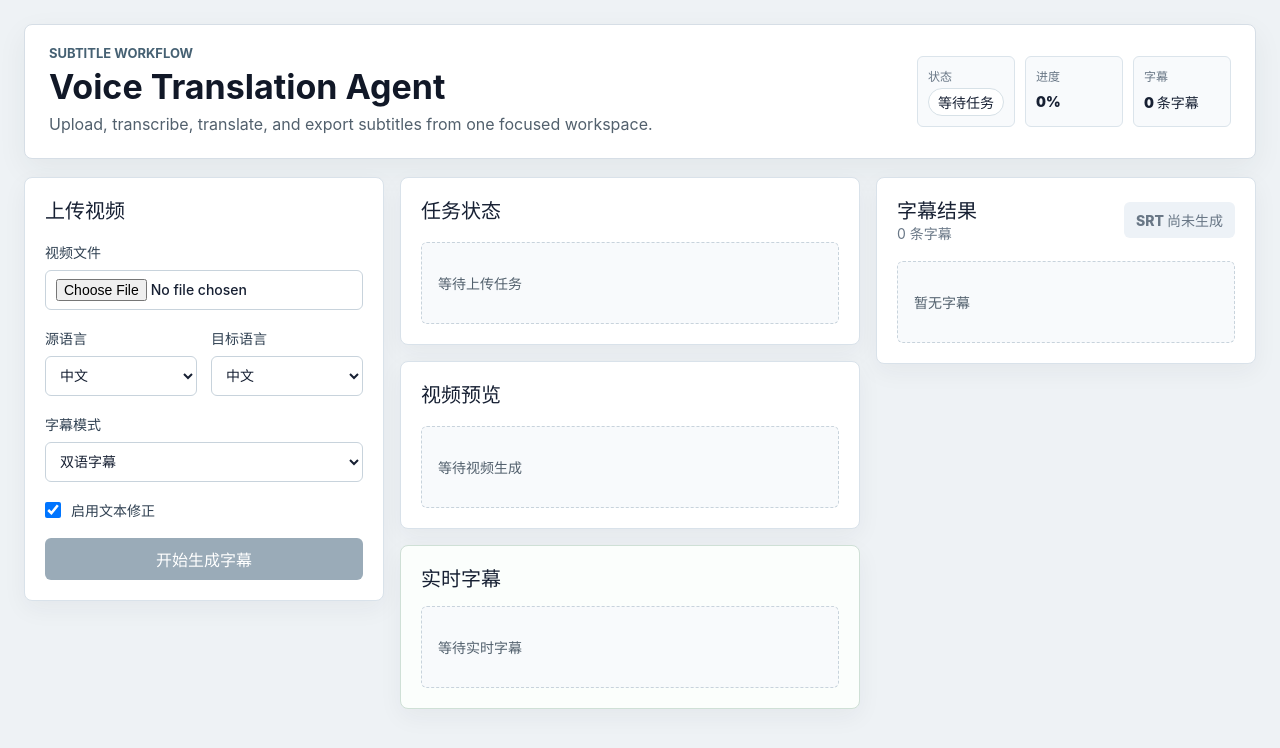
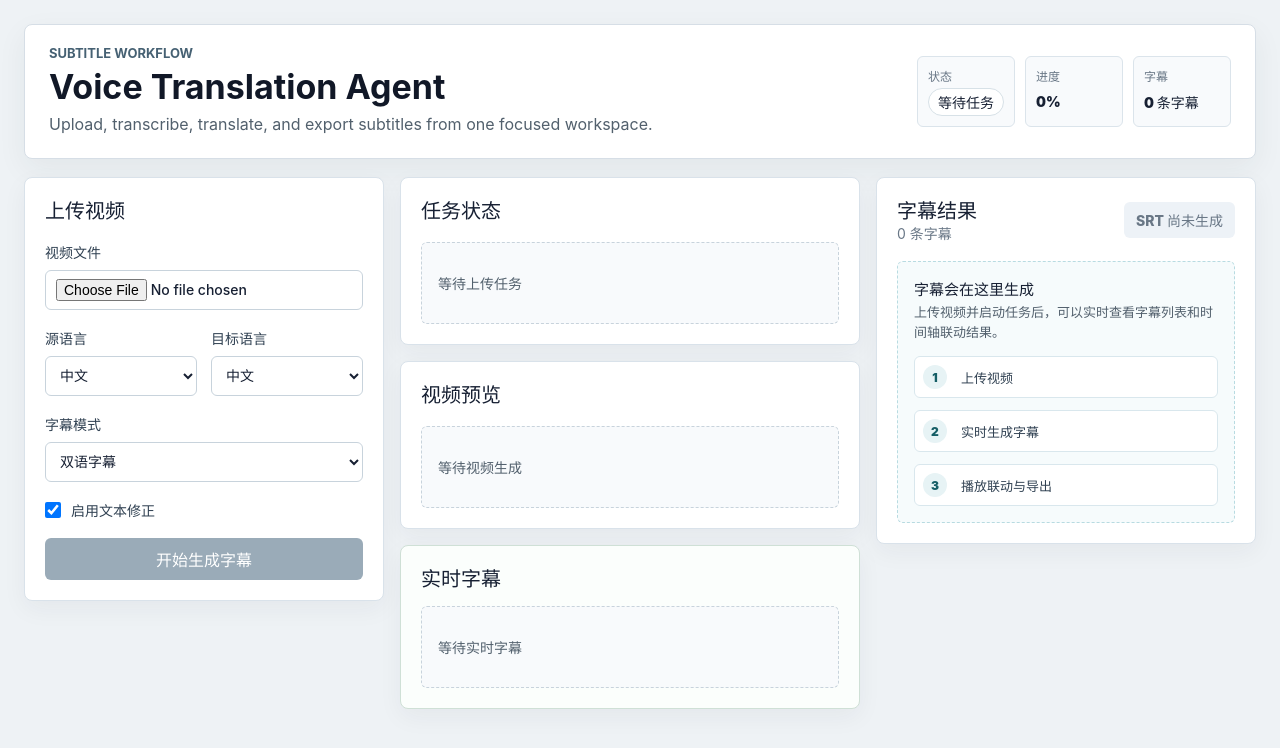
Before and after one commit to llamapw/voice_translation_agent, a Vue app in the folder src/frontend/: page / in a window 1280 px wide. Shown: the top 748 px of the page. Built offline with nearby package versions, Linux system fonts and the light colour scheme.

Commit message:
feat: 优化字幕区域空状态展示

```diff
--- a/src/frontend/src/components/SubtitleList.vue
+++ b/src/frontend/src/components/SubtitleList.vue
@@ -17,8 +17,25 @@ function formatCueDuration(cue: SubtitleCue): string {
 
 <template>
   <div class="subtitle-list">
-    <div v-if="cues.length === 0" class="empty-state">
-      暂无字幕
+    <div v-if="cues.length === 0" class="subtitle-empty-guide" data-testid="subtitle-empty-guide">
+      <div class="subtitle-empty-intro">
+        <strong>字幕会在这里生成</strong>
+        <span>上传视频并启动任务后，可以实时查看字幕列表和时间轴联动结果。</span>
+      </div>
+      <ol class="subtitle-empty-steps" aria-label="字幕生成流程">
+        <li>
+          <span>1</span>
+          <strong>上传视频</strong>
+        </li>
+        <li>
+          <span>2</span>
+          <strong>实时生成字幕</strong>
+        </li>
+        <li>
+          <span>3</span>
+          <strong>播放联动与导出</strong>
+        </li>
+      </ol>
     </div>
 
     <ol v-else>
--- a/src/frontend/src/styles/app.css
+++ b/src/frontend/src/styles/app.css
@@ -543,6 +543,68 @@ h2 {
   list-style: none;
 }
 
+.subtitle-empty-guide {
+  display: grid;
+  gap: 14px;
+  padding: 16px;
+  border: 1px dashed #b8dbe1;
+  border-radius: 6px;
+  background: #f6fbfc;
+}
+
+.subtitle-empty-intro {
+  display: grid;
+  gap: 4px;
+}
+
+.subtitle-empty-intro strong {
+  color: #172033;
+  font-size: 15px;
+}
+
+.subtitle-empty-intro span {
+  color: #52606d;
+  font-size: 13px;
+  line-height: 1.5;
+}
+
+.subtitle-empty-steps {
+  display: grid;
+  gap: 8px;
+  margin: 0;
+  padding: 0;
+  list-style: none;
+}
+
+.subtitle-empty-steps li {
+  display: grid;
+  grid-template-columns: 28px minmax(0, 1fr);
+  align-items: center;
+  gap: 10px;
+  min-height: 38px;
+  padding: 8px;
+  border: 1px solid #d9e7ed;
+  border-radius: 6px;
+  background: #ffffff;
+}
+
+.subtitle-empty-steps span {
+  display: inline-grid;
+  place-items: center;
+  width: 24px;
+  height: 24px;
+  border-radius: 999px;
+  background: #e7f3f5;
+  color: #155e66;
+  font-size: 12px;
+  font-weight: 900;
+}
+
+.subtitle-empty-steps strong {
+  color: #304152;
+  font-size: 13px;
+}
+
 .subtitle-item {
   display: grid;
   gap: 8px;
```
Also changed, not shown: 1 other file (tests, documents, lock files or other folders).
